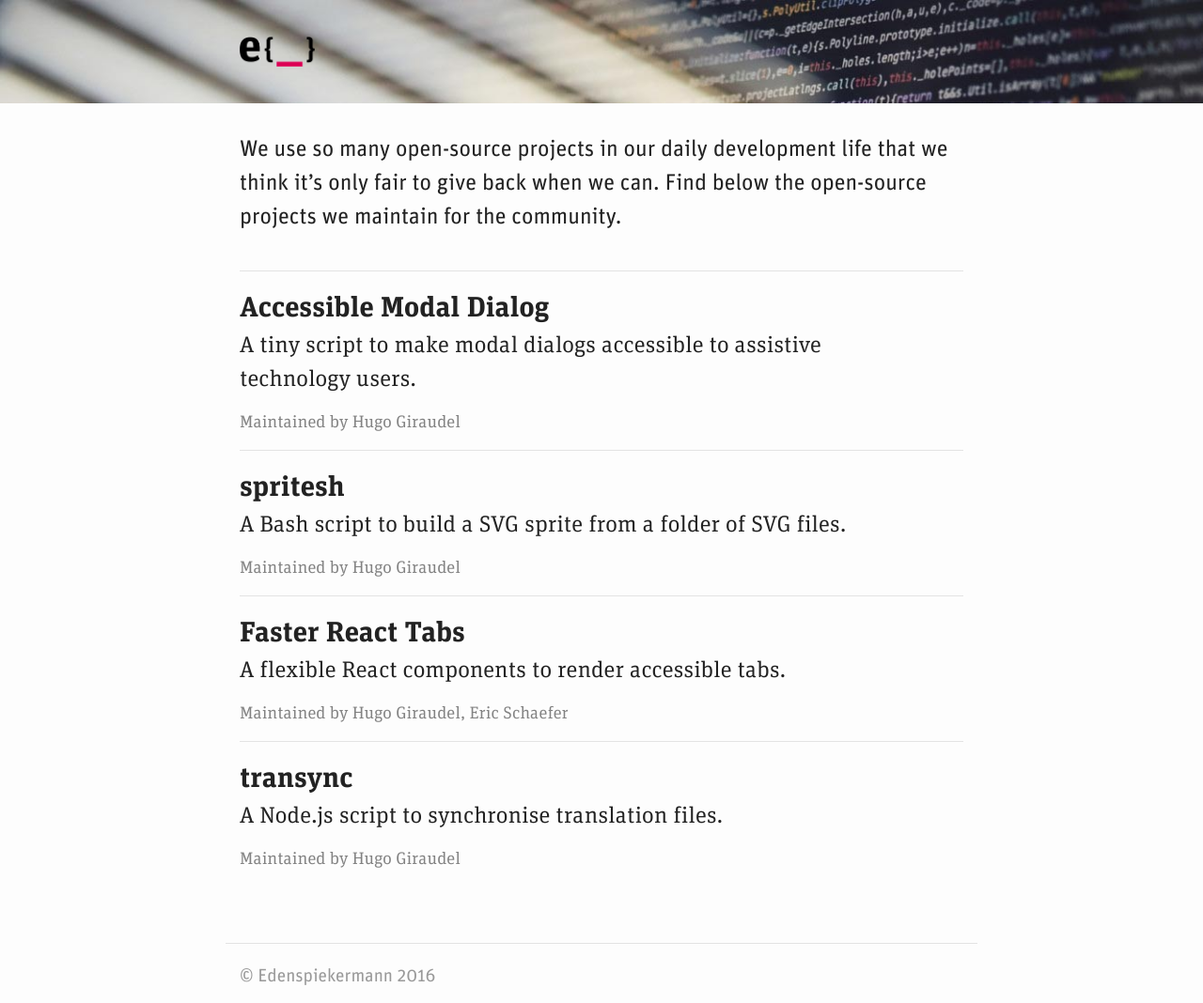
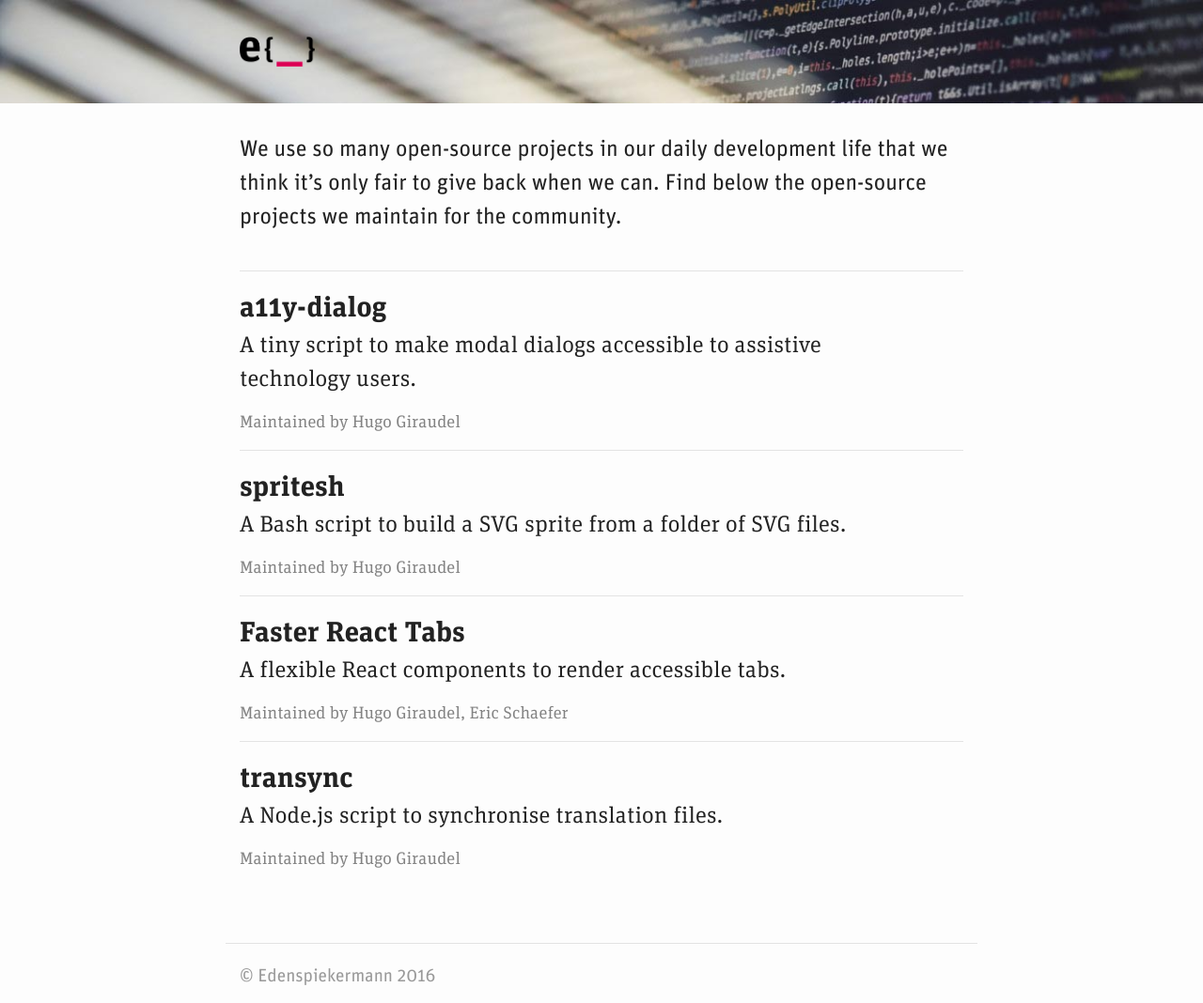
Before and after one commit to edenspiekermann/espi-devblog, a Jekyll site: the page built from oss/index.html, in a window 1280 px wide. Shown: the whole page at 94% size. Built offline with Jekyll 4.4.1, drawn with Linux system fonts in a browser that asks for light colours.

Commit message:
Updated info about a11y-dialog

```diff
--- a/_data/oss.yml
+++ b/_data/oss.yml
@@ -1,5 +1,5 @@
-- name: Accessible Modal Dialog
-  url: https://github.com/edenspiekermann/accessible-modal-dialog
+- name: a11y-dialog
+  url: https://github.com/edenspiekermann/a11y-dialog
   description: A tiny script to make modal dialogs accessible to assistive technology users.
   maintained_by: hugo-giraudel
 
```
